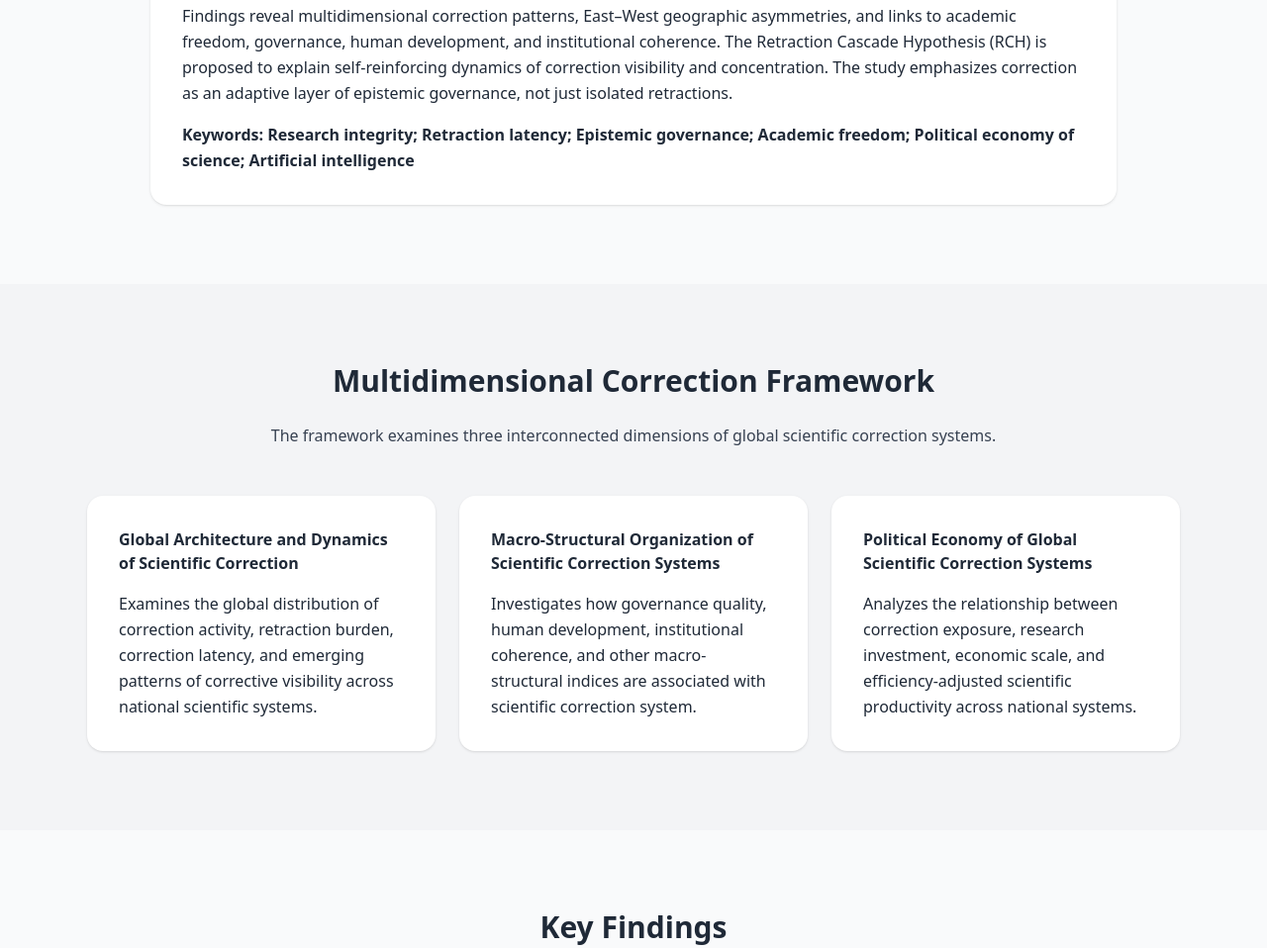
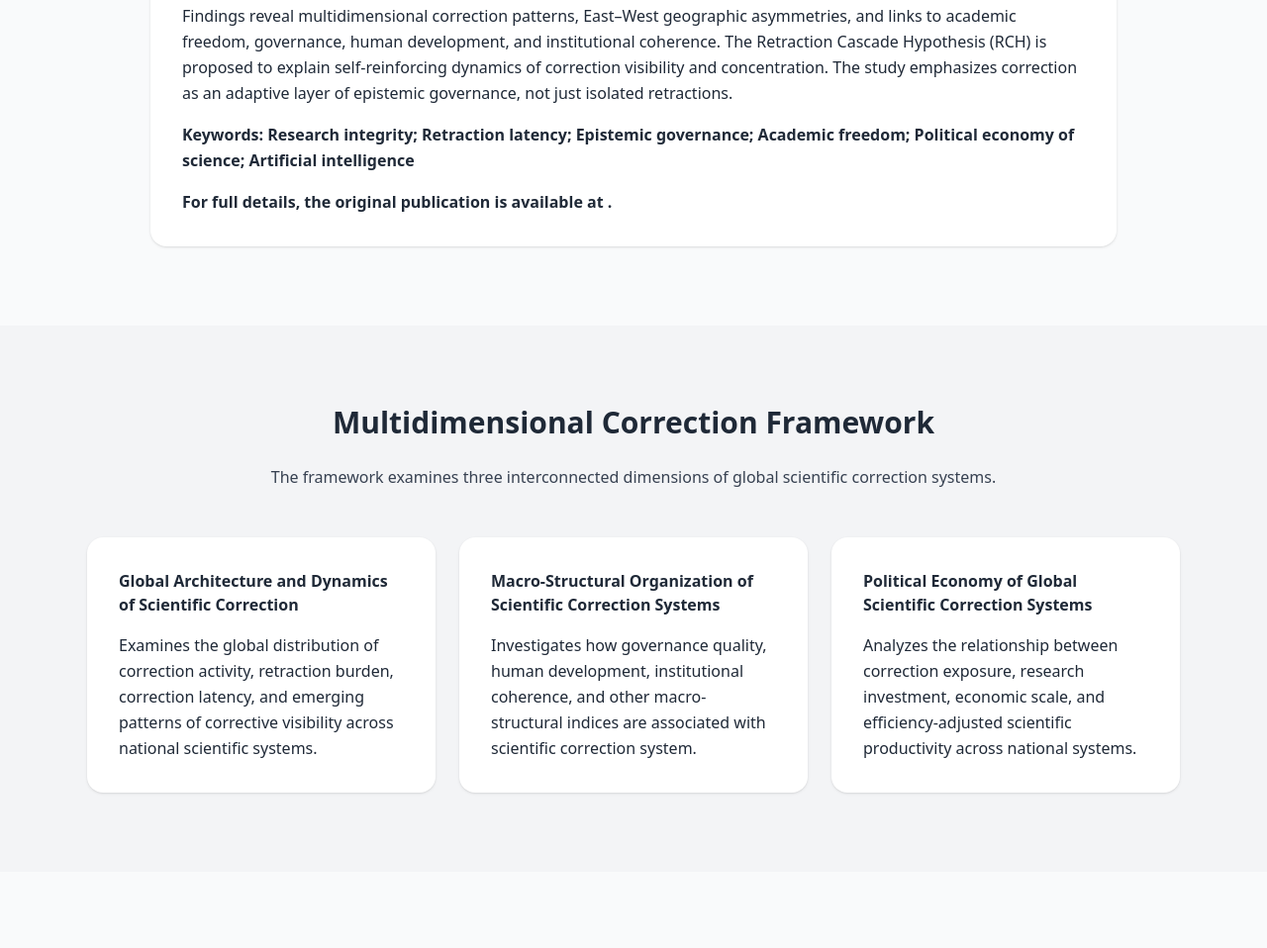
Before and after one commit to haqueshenas/lesson-one, a plain HTML site: page scientific-correction-pre-ai/index.html in a window 1280 px wide. Shown: the part 1188-2146 px from the top of the page at 99% size. Drawn offline with nearby package versions, Linux system fonts and the light colour scheme.

Commit message:
Update index.html

```diff
--- a/scientific-correction-pre-ai/index.html
+++ b/scientific-correction-pre-ai/index.html
@@ -171,6 +171,11 @@ Findings reveal multidimensional correction patterns, East–West geographic asy
 <p class="mt-4 leading-relaxed font-semibold">
 Keywords: Research integrity; Retraction latency; Epistemic governance; Academic freedom; Political economy of science; Artificial intelligence
 </p>
+
+<p class="mt-4 leading-relaxed font-semibold">
+For full details, the original publication is available at
+<a href="https://doi.org/10.21203/rs.3.rs-9956739/v1" class="text-red-700 font-semibold hover:underline"></a>.
+
 </div>
 </div>
 </section>
```
